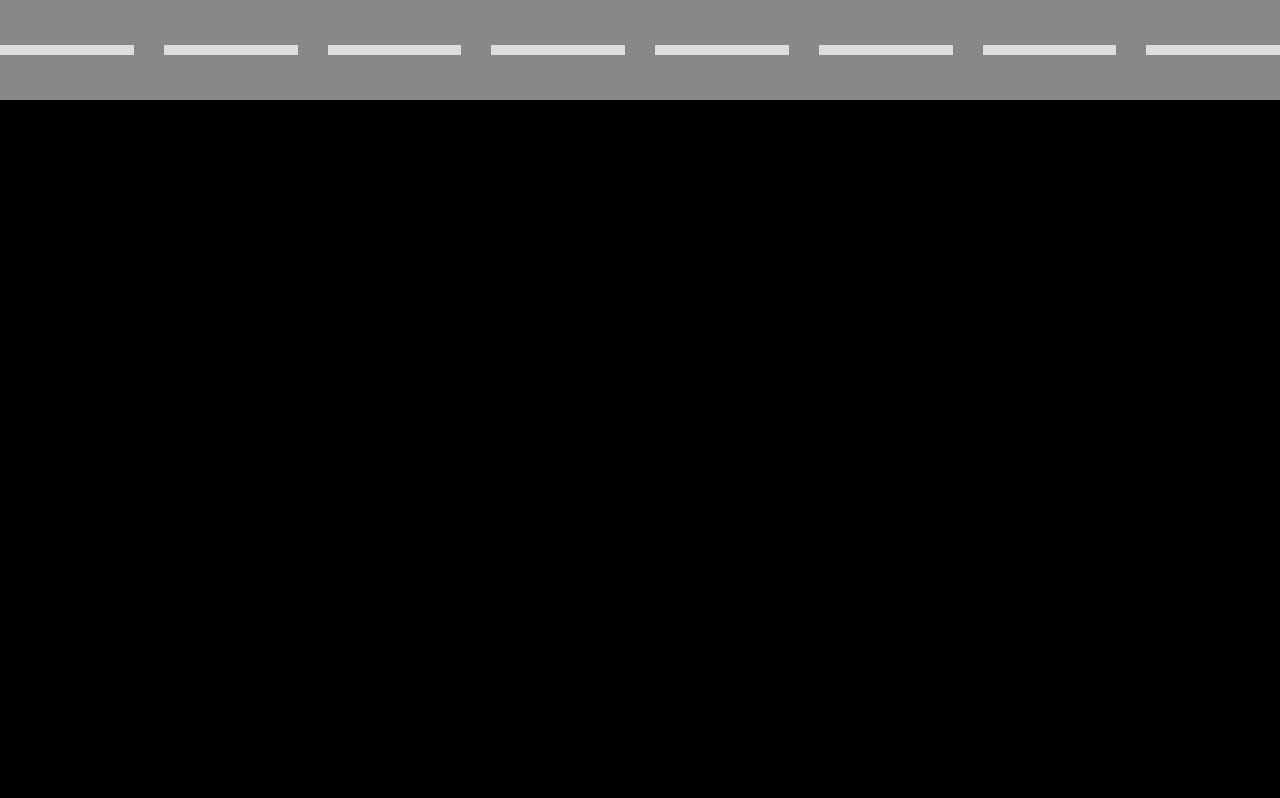
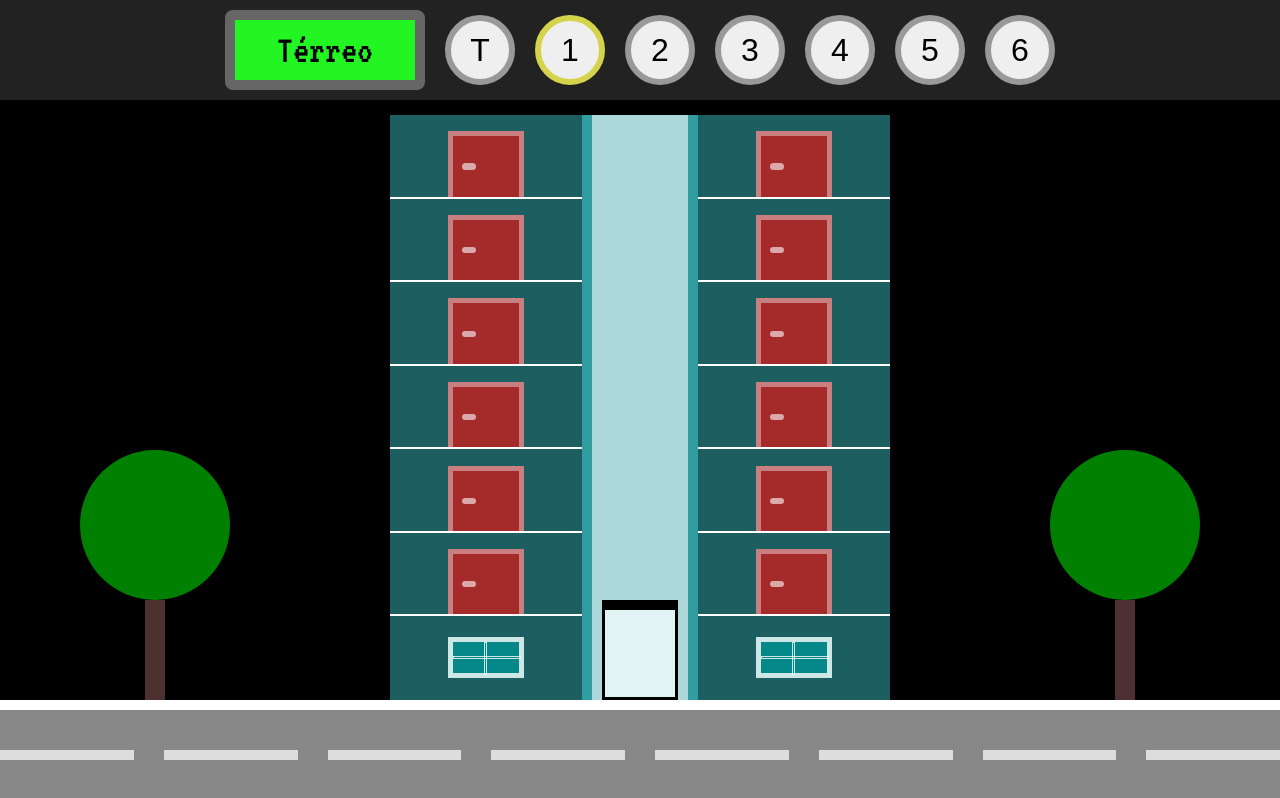
Before and after one commit to dinhoess/html-css-js, a plain HTML site: page elevador/index.html in a window 1280 px wide. Drawn offline with Linux system fonts and the light colour scheme.

Commit message:
criado o elevador

```diff
--- a/elevador/css/estilo.css
+++ b/elevador/css/estilo.css
@@ -1,3 +1,4 @@
+@import url('https://fonts.googleapis.com/css2?family=Noto+Sans:ital,wght@0,100..900;1,100..900&family=VT323&display=swap');
 /*CSS Gerais*/
 
 *{
@@ -9,12 +10,52 @@ body{
     display: flex;
     flex-direction: column;
     background-color: black;
+    height: 100vh;
+    font-family: "VT323", serif;
+}
+
+.calcada{
+    display: flex;
+    justify-content: space-around;
+    align-items: end;
+    flex: 1;
 }
 
 /* CSS - Controles*/
+.controles{
+    display: flex;
+    justify-content: center;
+    align-items: center;
+    height: 100px;
+    gap: 20px;
+    background-color: #222;
+    padding: 10px;
+    margin-bottom: 15px;
+}
 
+.controles .mostrador{
+    display: flex;
+    justify-content: center;
+    align-items: center;
+    background-color: #22f522;
+    border: 10px solid #666;
+    height: 100%;
+    width: 200px;
+    border-radius: 8px;
+    font-size: 2.5rem;
+}
 
+.controles button{
+    height: 70px;
+    width: 70px;
+    border-radius: 50%;
+    font-size: 2rem;
+    border: 6px solid #999;
+}
 
+.controles button.destaque{
+    border-color: rgb(212, 212, 76);
+}
 
 /* CSS - Rua*/
 .rua{
@@ -23,6 +64,7 @@ body{
     height: 100px;
     background-color: #888;
     gap: 30px;
+    border-top: 10px solid white;
 
 }
 
@@ -31,3 +73,132 @@ body{
     height: 10px;
     background-color: #DDD;
 }
+
+/*CSS - Arvore*/
+.arvore{
+    display: flex;
+    flex-direction: column;
+    align-items: center;
+}
+
+.arvore::before{
+    content: "";
+    width: 150px;
+    height: 150px;
+    border-radius: 50%;
+    background-color: green;
+
+}
+
+.arvore::after{
+    content: "";
+    width: 20px;
+    height: 100px;
+    background-color: #4d3131;
+}
+
+/*CSS - Prédio*/
+
+.predio{
+    display: flex;
+    width: 500px;
+    height: 100%;
+    background-color: #319da0;
+    gap: 10px;
+}
+
+.coluna{
+    display: flex;
+    flex-direction: column;
+    background-color: #0006;
+    flex: 2;
+}
+
+
+.andar{
+    flex: 1;
+    border-bottom: 2px solid white;
+    display: flex;
+    justify-content: center;
+    align-items: flex-end;
+}
+
+.porta{
+    display: flex;
+    justify-content: flex-start;
+    padding: 5%;
+    align-items: center;
+    width: 40%;
+    height: 80%;
+    background-color: brown;
+    border: 5px solid #fff6;
+    border-bottom-width: 0px;
+}
+
+.porta::after{
+    content: "";
+    width: 30%;
+    height: 15%;
+    border-radius: 5px;
+    background-color: #fff9;
+
+}
+
+.terreo{
+
+    display: flex;
+    justify-content: center;
+    align-items: center;
+    flex: 1;
+    border-bottom: 2px solid transparent;
+}
+
+.janela{
+    position: relative;
+    display: flex;
+    justify-content: center;
+    align-items: center;
+    background-color: #068888;
+    border: 5px solid #fffc;
+    width: 40%;
+    height: 50%;
+
+
+}
+
+.janela::after{
+    content: "";
+    position: absolute;
+    border: 1px solid #fffc;
+    top: 0;
+    height: 100%;
+    width: 1px;
+}
+
+.janela::before{
+    content: "";
+    position: absolute;
+    border: 1px solid #fffc;
+    left: 0;
+    height: 1px;
+    width: 100%;
+}
+
+.poco{
+    position: relative;
+    display: flex;
+    justify-content: center;
+    background-color: #fff9;
+    flex: 1;
+}
+
+.elevador{
+   position: absolute;
+   border: 3px solid black;
+   border-top-width: 10px;
+   background-color: #FFFA;
+   width: 80%;
+   height: 100px;
+   bottom: 0;
+
+}
--- a/elevador/index.html
+++ b/elevador/index.html
@@ -3,15 +3,33 @@
         <meta charset="utf8">
         <title>Elevador</title>
         <link rel="stylesheet" href="./css/estilo.css">
-        <script src="./js/rus.js" defer></script>
+        <script src="./js/rua.js" defer></script>
+        <script src="./js/predio.js" defer></script>
     </head>
     <body>
         <div class="controles">
-
+            <div class="mostrador">Térreo</div>
+            <button>T</button>
+            <button class="destaque">1</button>
+            <button>2</button>
+            <button>3</button>
+            <button>4</button>
+            <button>5</button>
+            <button>6</button>
         </div>
 
         <div class="calcada">
+            <div class="arvore"></div>
+            <div class="predio">
+                <div class="coluna" andares="6"> </div>
+                <div class="poco">
+                  <div class="elevador">
 
+                  </div>
+                </div>
+                <div class="coluna" andares="6"> </div>
+            </div>
+            <div class="arvore"></div>
         </div>
 
         <div class="rua" faixas="8">
--- /dev/null
+++ b/elevador/js/predio.js
@@ -0,0 +1,45 @@
+(function () {
+    //--- Pavimento
+
+    function criarTerreo(){
+        const janela = document.createElement('div')
+        janela.classList.add('janela')
+
+        const terreo = document.createElement('div')
+        terreo.classList.add('terreo')
+
+        terreo.appendChild(janela)
+        return terreo
+    }
+
+    function criarAndar(){
+        const porta = document.createElement('div')
+        porta.classList.add('porta')
+
+        const andar = document.createElement('div')
+        andar.classList.add('andar')
+
+        andar.appendChild(porta)
+        return andar
+    }
+
+    function criarPavientos(){
+        const elementosComAndares = document.querySelectorAll('[andares]')
+        elementosComAndares.forEach(el => {
+
+            const qtd = +el.getAttribute('andares')
+
+            for (let i = 0; i < qtd; i++){
+                el.appendChild(criarAndar())
+            }
+
+            el.appendChild(criarTerreo())
+
+        })
+    }
+
+    criarPavientos()
+
+    //--- Elevador
+}
+)()
```
Also changed, not shown: elevador/js/rua.js (renamed from elevador/js/rus.js).
